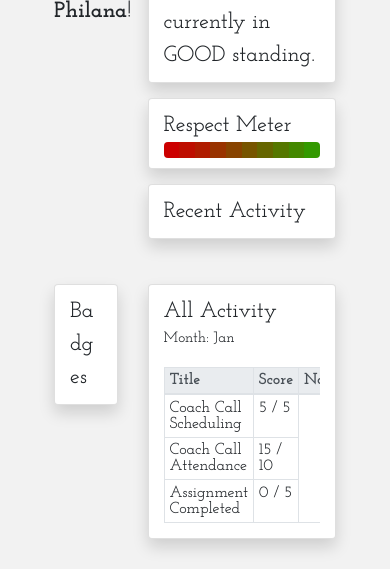
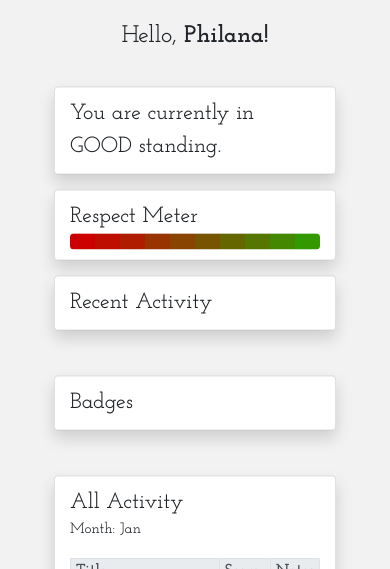
Before and after one commit to philanaaurelia/mlt-stats, a Flask app: page / in a window 390 px wide. Shown: the part 275-844 px from the top of the page. Run offline with Flask 2, Linux system fonts and the light colour scheme; some libraries are stand-ins or nearby versions.

Commit message:
screen now accounts for mobile

```diff
--- a/fellow.py
+++ b/fellow.py
@@ -3,9 +3,10 @@ import random
 import requests
 
 class Fellow:
-    def __init__(self, name, email, records):
+    def __init__(self, name, email, profile, records):
         self.name = name
         self.email = email
+        self.profile= profile
         self.records = records
 
     def __str__(self):
--- a/mlt_data.py
+++ b/mlt_data.py
@@ -46,8 +46,9 @@ class MLT_Data:
         for fellow in self.json_data['fellows']:
             if fellow['email'] == email:
                 name = fellow['name']
+                profile = fellow['profile_url']
                 records = fellow["records"]
-                fellow_data = Fellow(name, email, records)
+                fellow_data = Fellow(name, email, profile, records)
                 return fellow_data
         return None
 
--- a/static/test.json
+++ b/static/test.json
@@ -2,6 +2,7 @@
 	"fellows": [{
 		"name": "Philana",
 		"email": "philanab@gmail.com",
+		"profile_url": "https://cdn-icons-png.flaticon.com/512/3006/3006854.png",
 		"records": [{
 				"month": "Jan",
 				"year": 2024,
--- a/static/theme.css
+++ b/static/theme.css
@@ -17,14 +17,6 @@ body, span, p {
   height: 50%;
 }
 
-.left {
-  width: 30%;
-}
-
-.right {
-  width: 70%;
-}
-
 /* Clear floats after the columns */
 .row:after {
   content: "";
@@ -36,7 +28,8 @@ body, span, p {
   position: fixed;
 /* 	border-radius: 10px;
 	box-shadow: 10px 10px 10px 0 rgba(0, 0, 0, 0.2), 0 6px 20px 0 rgba(0, 0, 0, 0.19); */
-	height: 400px;
+	min-height: 100px;
+	height: 80%;
 	width: 80%;
   top: 50%;
   left: 50%;
@@ -59,6 +52,16 @@ img {
   border-radius: 50%;
   max-width: 90px;
   max-height: 90px;
+}
+
+.center-content {
+  display: inline;
+    float: none;
+}
+
+.profile {
+  width: 175px;
+  height: 175px;
 }
 
 h1 {
--- a/templates/index.html
+++ b/templates/index.html
@@ -12,12 +12,13 @@
 </head>
 
 <body>
-  <div class="container">
+  <div class="container container-fluid">
     <div class="top row">
-      <div class="column left">
-        <span> Hello, </span><span class="bold"> {{fellow_data.name}}</span>! <br>
+      <div class="column col-sm-4"><center>
+        <img src={{fellow_data.profile}} class="profile"/> <br>
+        <h2 style="padding-top: 25px; font-size: 24px">Hello, <strong>{{fellow_data.name}}!</strong></h2></center>
       </div>
-      <div class="column right">
+      <div class="column col-sm-8">
         <div class="card shadow"> You are currently in GOOD standing.</div>
         <div class="card shadow">
           Respect Meter <br>
@@ -41,12 +42,12 @@
       </div>
     </div> <!-- End top row -->
     <div class="bottom row">
-      <div class="column left">
+      <div class="column col-sm-4">
         <div class="card shadow">Badges</div>
       </div>
-      <div class="column right">
+      <div class="column col-sm-8">
         <div class="card shadow"> All Activity <br>
-          <div style="height: 200px; overflow-y:scroll">
+          <div style="height: 150px; overflow-y:scroll">
             {% for item in fellow_data.records %}
             <p>Month: {{ item.month }} </p>
             <table class="table table-bordered table-sm">
```
